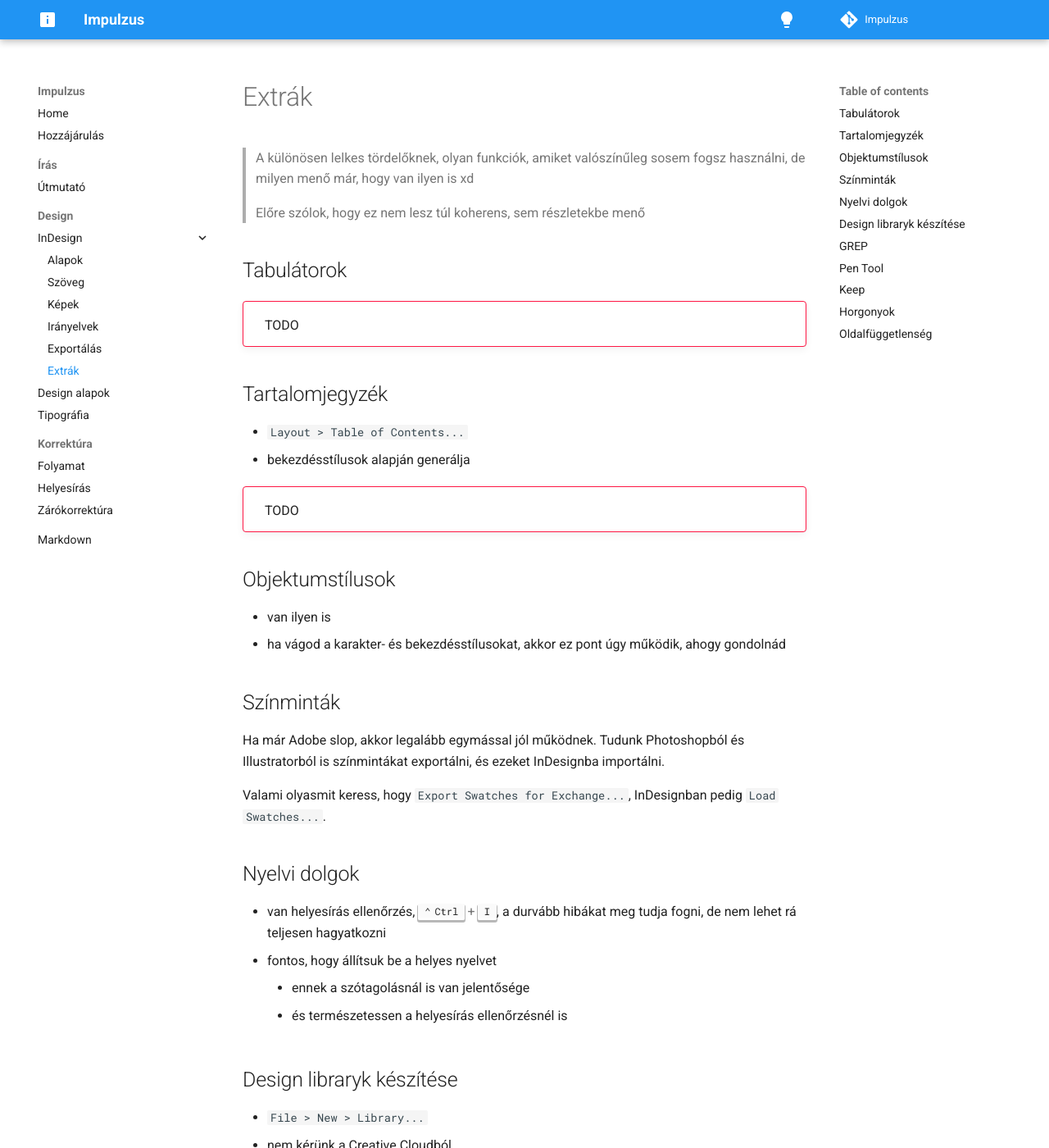
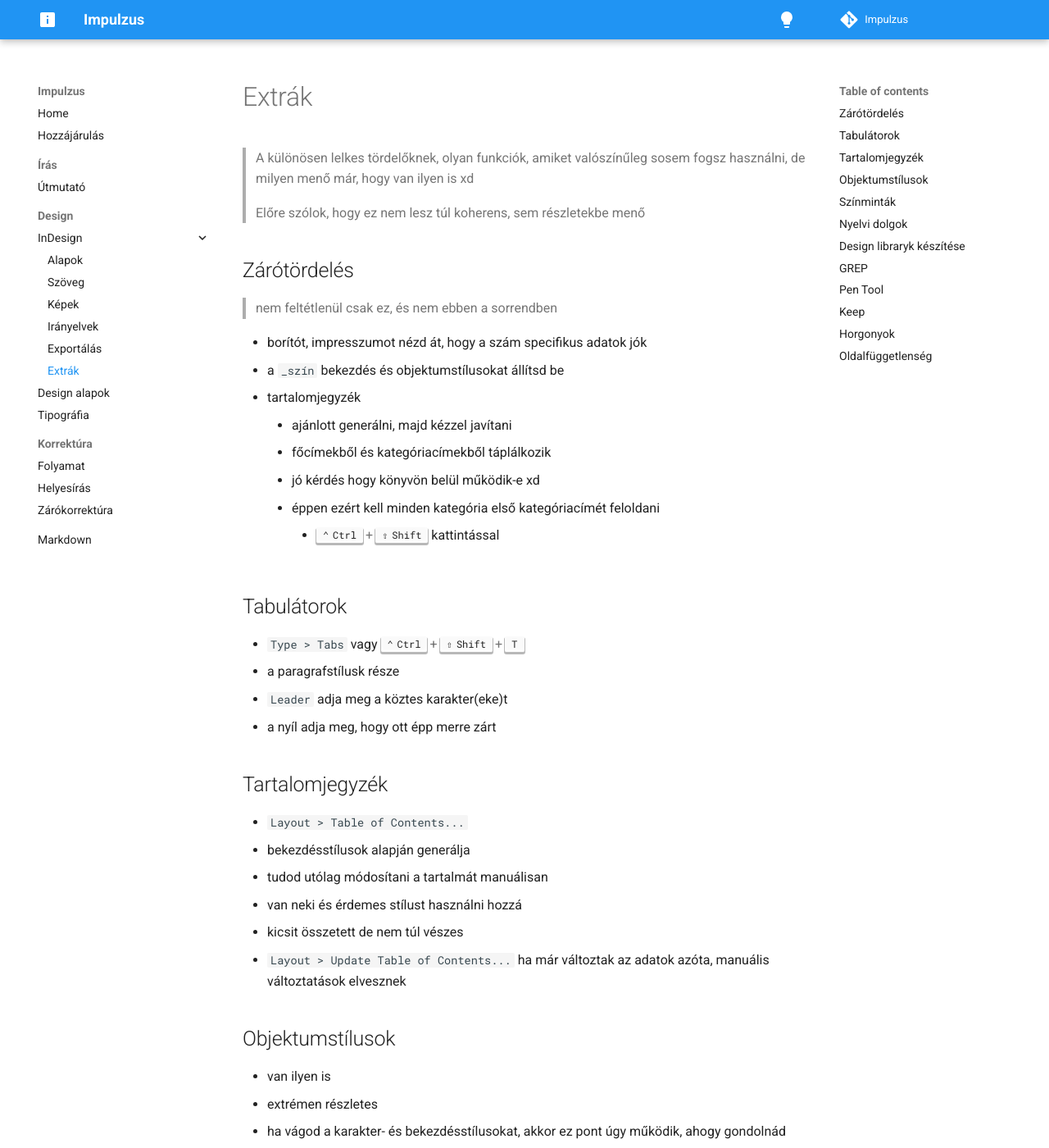
Before and after one commit to Gilgames32/impulzus, an MkDocs documentation site: the page built from docs/design/indesign/extras.md, in a window 1280 px wide and 1400 px high. Shown: the whole window at 82% size. Built offline with MkDocs 1.6.1 and Material for MkDocs 9.7.7, drawn with Linux system fonts in a browser that asks for light colours; comment, search, counter and statistics services are not loaded; some of the changed text lies outside the part shown.

```diff
--- a/docs/design/indesign/extras.md
+++ b/docs/design/indesign/extras.md
@@ -4,22 +4,39 @@
 
 > Előre szólok, hogy ez nem lesz túl koherens, sem részletekbe menő
 
+## Zárótördelés
+
+> nem feltétlenül csak ez, és nem ebben a sorrendben
+
+- borítót, impresszumot nézd át, hogy a szám specifikus adatok jók
+- a `_szín` bekezdés és objektumstílusokat állítsd be
+- tartalomjegyzék
+    - ajánlott generálni, majd kézzel javítani
+    - főcímekből és kategóriacímekből táplálkozik
+    - jó kérdés hogy könyvön belül működik-e xd
+    - éppen ezért kell minden kategória első kategóriacímét feloldani
+        - ++ctrl+shift++ kattintással
+
 ## Tabulátorok
 
-!!! danger ""
-    TODO
+- `Type > Tabs` vagy ++ctrl+shift+t++
+- a paragrafstílusk része
+- `Leader` adja meg a köztes karakter(eke)t
+- a nyíl adja meg, hogy ott épp merre zárt
 
 ## Tartalomjegyzék
 
 - `Layout > Table of Contents...`
 - bekezdésstílusok alapján generálja
-
-!!! danger ""
-    TODO
+- tudod utólag módosítani a tartalmát manuálisan
+- van neki és érdemes stílust használni hozzá
+- kicsit összetett de nem túl vészes
+- `Layout > Update Table of Contents...` ha már változtak az adatok azóta, manuális változtatások elvesznek
 
 ## Objektumstílusok
 
 - van ilyen is
+- extrémen részletes
 - ha vágod a karakter- és bekezdésstílusokat, akkor ez pont úgy működik, ahogy gondolnád
 
 ## Színminták
@@ -85,6 +102,7 @@ A többi Adobe szoftverhez hasonlóan működik itt is. Görbéket és formákat
 > https://helpx.adobe.com/indesign/using/formatting-paragraphs.html
 
 - `Paragraph` ablak hamburgermenüje `> Keep Options` (vagy ++ctrl+alt+k++)
+- pl. a fejezetcím stílusoknál jól jön, hogy ne szedje szét
 - ha manuálisan akarunk babrálni ezen felül: `Type > Insert Break Character` (sortörés, oldaltörés stb.)
 
 ## Horgonyok
@@ -105,7 +123,7 @@ A többi Adobe szoftverhez hasonlóan működik itt is. Görbéket és formákat
     - azt is megadhatjuk, hogy ne az alapvonalhoz viszonyítson, hanem pl. a szövegdobozhoz
     - alatta pedig ezek alapján megadhatjuk az eltolást
     - `Relative to Spine`nal tudunk trükközi, hogy a gerinctől függően hogyan viszonyítson
-- text threadinget és horgonyokat nem tudunk egyszerre használni
+- text threadinget és horgonyokat nem tudunk egyszerre használni :\(
 
 ## Oldalfüggetlenség
 
--- a/docs/stylesheets/custom.css
+++ b/docs/stylesheets/custom.css
@@ -25,6 +25,6 @@ div.admonition p:not(.admonition-title) {
     padding: 0 .7rem;
 }
 
-div.adomnition p.admonition-title {
+div.admonition p.admonition-title {
     margin: 0 -.7rem;
 }
```
Also changed, not shown: docs/design/design.md (+19 -2 lines), docs/design/indesign/guidelines.md (+64 -12 lines), docs/design/typography.md (+11 -3 lines).
